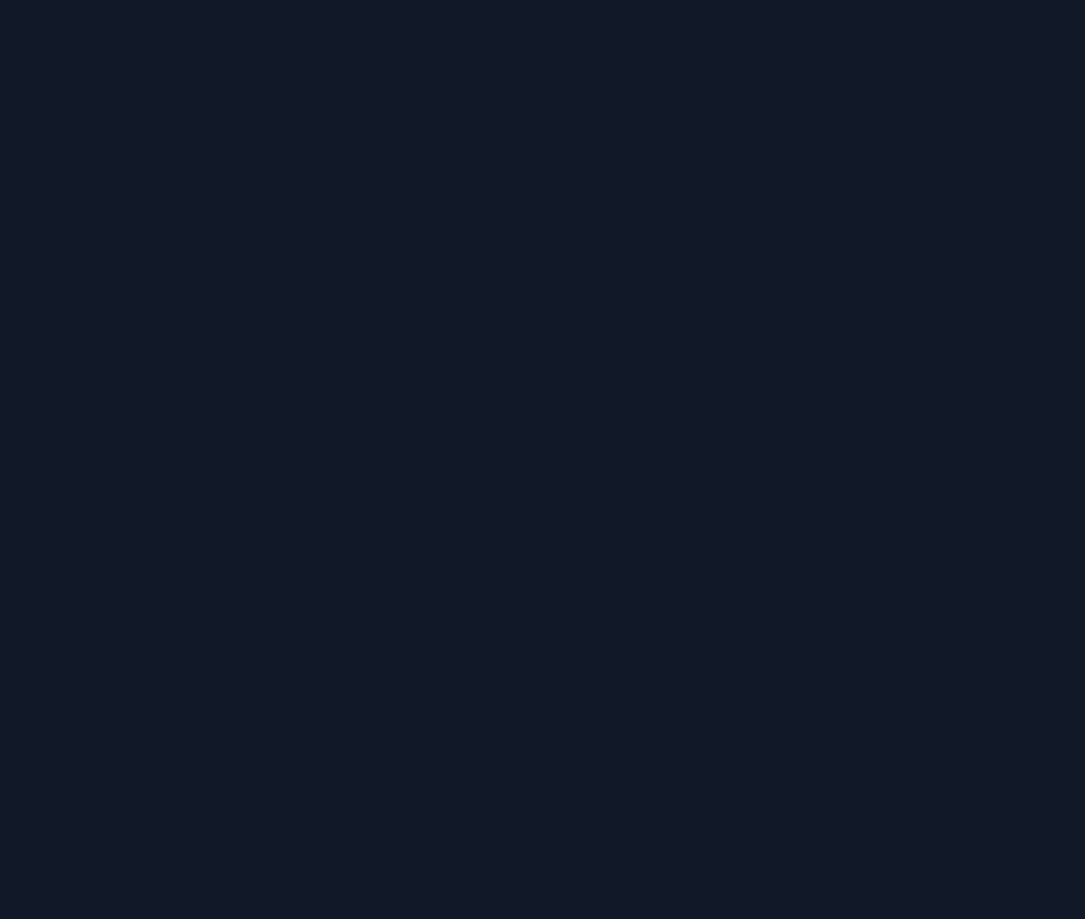
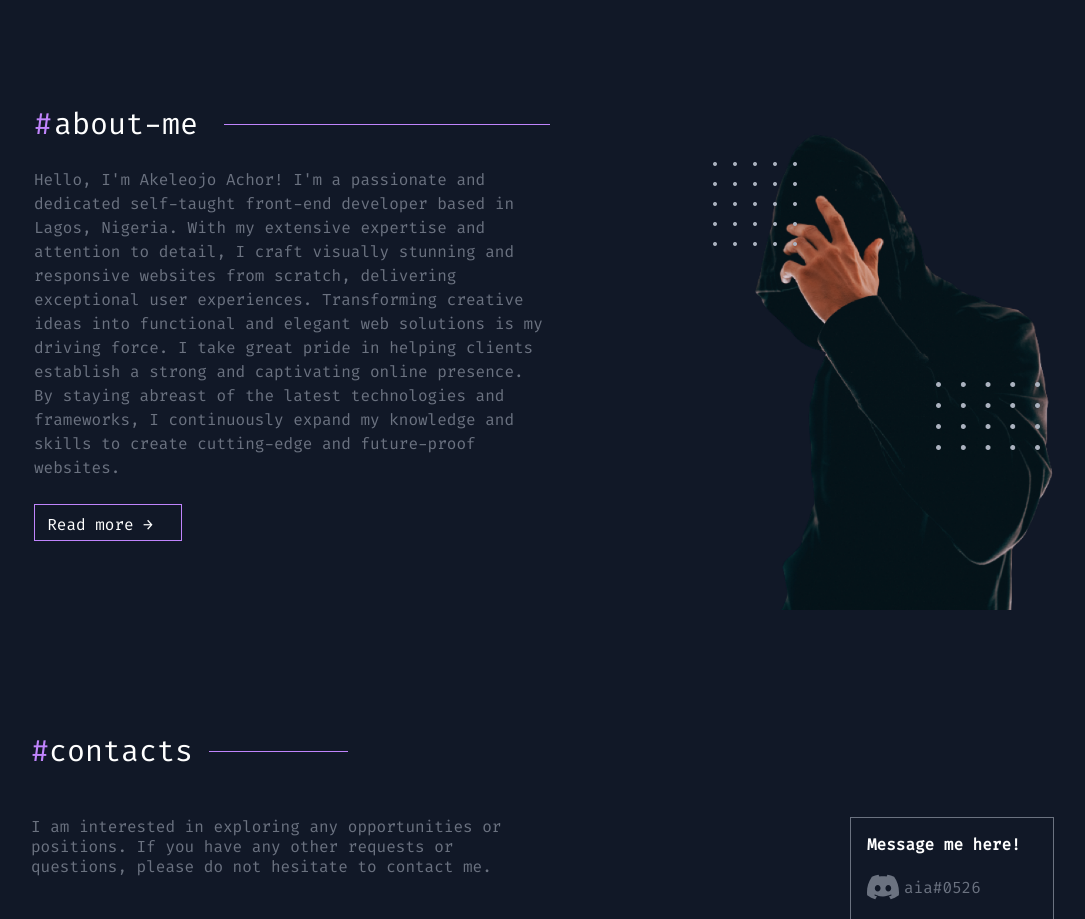
Before and after one commit to AkeleA/smoky-port, a Next.js app: page / in a window 1280 px wide. Shown: the part 1881-2800 px from the top of the page, without its empty margins (139-1224 px from the left). Before the commit the page ends 1879 px from the top, so only its background shows below. Built offline with nearby package versions, Linux system fonts and the light colour scheme.

Commit message:
About section and contact section

```diff
--- /dev/null
+++ b/src/app/Components/Contacts/Contacts.tsx
@@ -0,0 +1,49 @@
+import React from "react";
+import { SiDiscord, SiGmail } from "react-icons/si";
+
+type Props = {};
+
+const Contacts = (props: Props) => {
+  return (
+    <div className="absolute w-[1023px] h-[228px] left-[170px] top-[2611px]">
+      <h2 className="flex flex-row items-center p-0 gap-4 absolute w-[317px] h-[42px] left-0 top-0">
+        <h3>
+          <span className="w-5 h-[42px] font-sans not-italic font-medium text-3xl leading-[42px] text-purple-400 flex-none order-none flex-grow-0">
+            #
+          </span>
+          <span className="w-[154px] h-[42px] font-sans not-italic font-medium text-3xl leading-[42px] text-white flex-none order-1 flex-grow-0">
+            contacts
+          </span>
+        </h3>
+        <span className="w-[127px] h-px bg-purple-400 flex-none order-1 flex-grow" />
+      </h2>
+      <div className="absolute w-[505px] h-[63px] left-0 top-[87px]">
+        <p className="absolute w-full h-[63px] left-0 top-0 font-sans not-italic font-medium text-base leading-5 text-gray-500">
+          I am interested in exploring any opportunities or positions. If you
+          have any other requests or questions, please do not hesitate to
+          contact me.
+        </p>
+      </div>
+      <div className="absolute w-[204px] h-[141px] left-[819px] top-[87px]">
+        <span className="box-border flex flex-col items-start p-4 gap-4 absolute w-[204px] h-[141px] left-0 top-0 border border-solid border-gray-500">
+          <h2 className="w-[164px] h-[21px] font-sans not-italic font-semibold text-base leading-[21px] text-white flex-none order-none flex-grow-0">
+            {" "}
+            Message me here!
+          </h2>
+          <div className="flex flex-col items-start p-0 gap-2 w-[172px] flex-none order-1 flex-grow-0">
+            <p className="flex flex-row items-center p-0 gap-[5px] w-[143px] h-8 flex-none order-0 flex-grow-0">
+              <span className="w-8 h-8 flex-none order-0 flex-grow-0">
+                <SiDiscord size={32} className="text-gray-500" />
+              </span>
+              <span className="w-[106px] h-[21px] font-sans not-italic font-normal text-base leading-[21px] text-gray-500 flex-none order-1 flex-grow-0">
+                aia#0526
+              </span>
+            </p>
+          </div>
+        </span>
+      </div>
+    </div>
+  );
+};
+
+export default Contacts;
--- /dev/null
+++ b/src/app/Components/Profile/aboutme.tsx
@@ -0,0 +1,66 @@
+import React from "react";
+import Image from "next/image";
+
+type Props = {};
+
+const Bio = (props: Props) => {
+  return (
+    <div className="absolute w-[1025px] h-[508px] left-[173px] top-[1984px]">
+      <div className="flex flex-row items-center p-0 gap-4 absolute w-[516px] h-[42px] left-0 top-0">
+        <h2 className="flex flex-row items-start p-0 w-[174px] h-[42px] flex-none order-0 flex-grow-0">
+          <span className="w-5 h-[42px] font-sans not-italic font-medium text-3xl leading-[42px] text-purple-400 flex-none order-none flex-grow-0">
+            #
+          </span>
+          <span className="w-[154px] h-[42px] font-sans not-italic font-medium text-3xl leading-[42px] text-white flex-none order-1 flex-grow-0">
+            about-me
+          </span>
+        </h2>
+        <span className="w-[326px] h-px bg-purple-400 flex-none order-1 flex-grow"></span>
+      </div>
+      <div>
+        <p className="absolute w-[515px] h-[312px] left-0 top-[65px] font-sans not-italic font-normal text-base leading-6 text-gray-500">
+          Hello, I&apos;m Akeleojo Achor! I&apos;m a passionate and dedicated
+          self-taught front-end developer based in Lagos, Nigeria. With my
+          extensive expertise and attention to detail, I craft visually stunning
+          and responsive websites from scratch, delivering exceptional user
+          experiences. Transforming creative ideas into functional and elegant
+          web solutions is my driving force. I take great pride in helping
+          clients establish a strong and captivating online presence. By staying
+          abreast of the latest technologies and frameworks, I continuously
+          expand my knowledge and skills to create cutting-edge and future-proof
+          websites.
+        </p>
+        <button className="box-border flex- flex-row items-start pt-0.5 pr-4 gap-4 absolute w-[148px] h-[37px] left-0 top-[401px] border border-solid border-purple-400">
+          <span className="w-[116px] h-[21px] font-sans not-italic font-medium text-base leading-5 text-white flex-none order-none flex-grow-0">
+            Read more &#x2192;
+          </span>
+        </button>
+      </div>
+      <div className="absolute w-[343px] h-[508px] left-[679px] top-0">
+        <div className="flex flex-col justify-between items-start p-0 gap-4 absolute w-[84px] h-[84px] left-0 top-[59px] z-10">
+          <Image src="/dot1.png" alt="dots 1" width={84} height={4} />
+          <Image src="/dot2.png" alt="dots 1" width={84} height={4} />
+          <Image src="/dot3.png" alt="dots 1" width={84} height={4} />
+          <Image src="/dot4.png" alt="dots 1" width={84} height={4} />
+          <Image src="/dot5.png" alt="dots 1" width={84} height={4} />
+        </div>
+        <div className="flex flex-col justify-between items-start p-0 gap-4 absolute w-[104px] h-14 left-[223px] top-[279px] z-20">
+          <Image src="/dot1.png" alt="dots 1" width={104} height={4} />
+          <Image src="/dot2.png" alt="dots 1" width={104} height={4} />
+          <Image src="/dot3.png" alt="dots 1" width={104} height={4} />
+          <Image src="/dot4.png" alt="dots 1" width={104} height={4} />
+        </div>
+        <div className="absolute top-0 left-1 z-0">
+          <Image
+            src="/shadow.png"
+            width={339}
+            height={507}
+            alt="a man wearing a hoodie"
+          />
+        </div>
+      </div>
+    </div>
+  );
+};
+
+export default Bio;
--- a/src/app/Components/Sidebar/sidebar.tsx
+++ b/src/app/Components/Sidebar/sidebar.tsx
@@ -8,10 +8,16 @@ const Sidebar: React.FC = () => {
       <span className="w-px h-48 bg-gray-500 flex-none order-none flex-grow-0"></span>
       <div className="flex flex-col items-center p-0 w-8 h-24  gap-2 flex-none order-1 flex-grow-0">
         <a>
-          <SiGithub className="w-8 h-8 flex-none order-none flex-grow-0" />
+          <SiGithub
+            size={32}
+            className="flex-none order-none flex-grow-0 text-gray-500"
+          />
         </a>
         <a>
-          <AiOutlineLinkedin className="w-8 h-8 flex-none order-1 flex-grow-0" />
+          <AiOutlineLinkedin
+            size={32}
+            className="flex-none order-1 flex-grow-0 text-gray-500"
+          />
         </a>
       </div>
     </div>
--- a/src/app/Components/Skills/Skills.tsx
+++ b/src/app/Components/Skills/Skills.tsx
@@ -5,7 +5,7 @@ type Props = {};
 
 const Skills = (props: Props) => {
   return (
-    <div className="absolute w-[1024px] h-[365px] left-[173px] top-[1514px]">
+    <div className="absolute w-[1024px] h-[365px] left-[173px] top-[1314px]">
       <div className="flex flex-row items-center p-0 gap-4 absolute w-[391px] h-[42px] left-0 top-0">
         <h2 className="flex flex-row items-start p-0 w-[136px] h-[42px] flex-none order-0 flex-grow-0">
           <span className="w-5 h-[42px] font-sans not-italic font-medium text-3xl leading-[42px] text-purple-400 flex-none order-none flex-grow-0">
--- a/src/app/page.tsx
+++ b/src/app/page.tsx
@@ -1,5 +1,7 @@
 import Profile from "./Components/About me/profile";
+import Contacts from "./Components/Contacts/Contacts";
 import Navbar from "./Components/Navbar/Navbar";
+import Bio from "./Components/Profile/aboutme";
 import Projects from "./Components/Projects/Projects";
 import Sidebar from "./Components/Sidebar/sidebar";
 import Skills from "./Components/Skills/Skills";
@@ -12,6 +14,8 @@ export default function Home() {
       <Profile />
       <Projects />
       <Skills />
+      <Bio />
+      <Contacts />
     </main>
   );
 }
```
Also changed, not shown: public/shadow.png (added).
